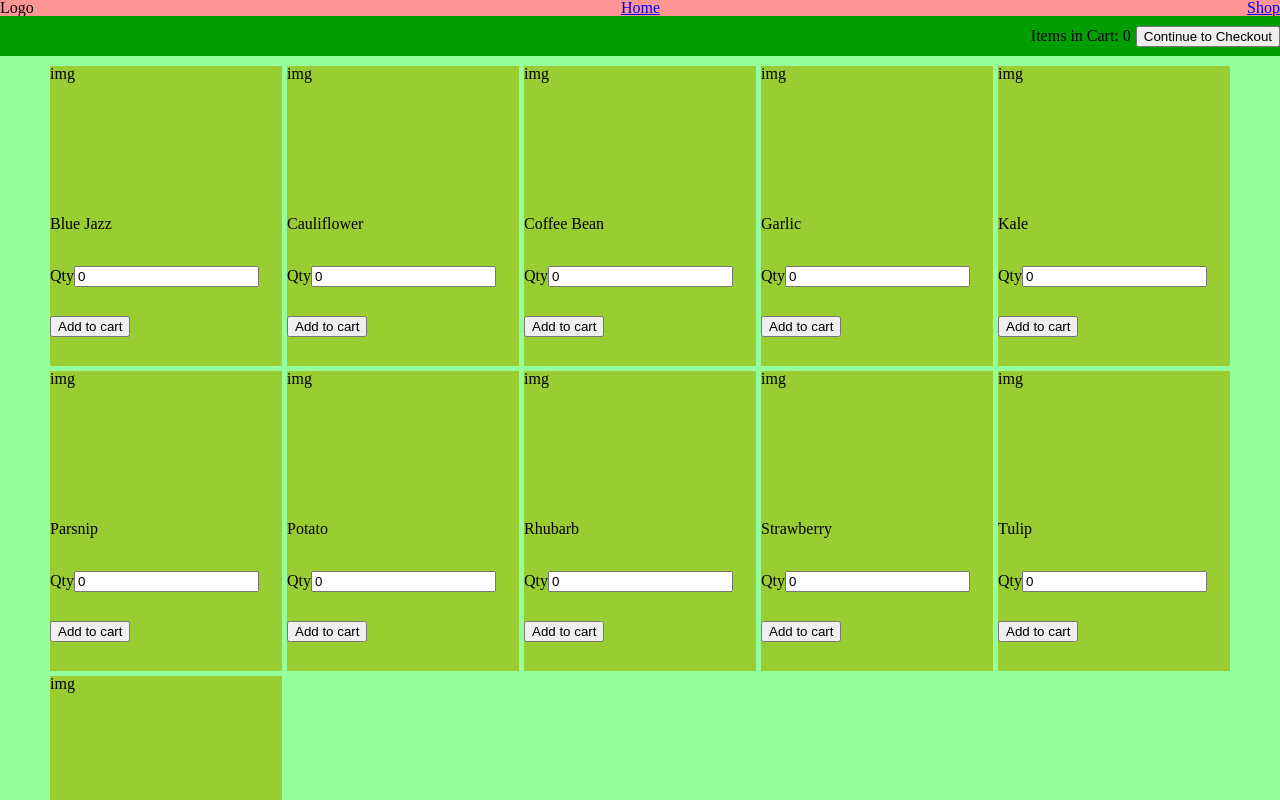
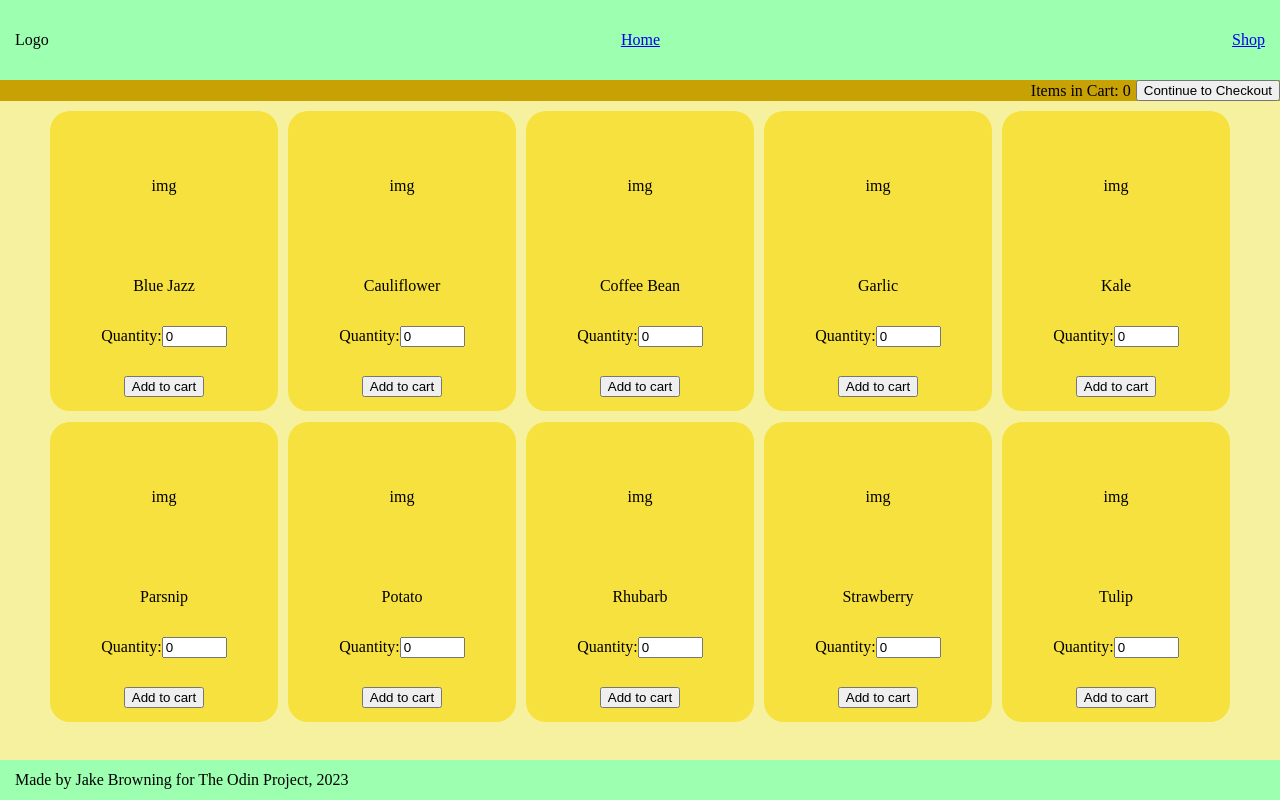
Before and after one commit to JakeBrowning90/shopping-cart, a React (Create React App) app in the folder shopping-cart/: page /shop in a window 1280 px wide. Shown: the top 800 px of the page. Built offline with nearby package versions, Linux system fonts and the light colour scheme.

Commit message:
Set sticky header and footer

```diff
--- a/shopping-cart/src/App.js
+++ b/shopping-cart/src/App.js
@@ -1,6 +1,6 @@
 import React,{ useState, useEffect } from "react";
 import { BrowserRouter, Routes, Route } from "react-router-dom";
-import Nav from "./components/Nav";
+import Header from "./components/Header";
 import Home from "./components/Home";
 import Shop from "./components/Shop";
 import './styles/reset.css';
@@ -19,7 +19,7 @@ const App = () => {
     {key: 7, img: "img", desc: "Rhubarb", cardCount: 0},
     {key: 8, img: "img", desc: "Strawberry", cardCount: 0},
     {key: 9, img: "img", desc: "Tulip", cardCount: 0},
-    {key: 10, img: "img", desc: "Unmilled Rice", cardCount: 0},
+    // {key: 10, img: "img", desc: "Unmilled Rice", cardCount: 0},
   ]);
 
   const handleQuantityChange = (e) => {
@@ -59,7 +59,7 @@ const App = () => {
 
   return (
     <BrowserRouter id="body">
-      <Nav />
+      <Header />
       <Routes>
         <Route path="/" element={<Home />} />
         <Route path="/shop" element={<Shop cartCount={cartCount} inventory={inventory} handleQuantityChange={handleQuantityChange} onClick={addToCart}/>} />
--- a/shopping-cart/src/components/Nav.js
+++ b/shopping-cart/src/components/Header.js
@@ -1,8 +1,8 @@
 import { Link } from "react-router-dom";
 
-function Nav() {
+function Header() {
   return (
-    <div id="Nav">
+    <div id="Header">
       <nav>
         <ul id="NavLinks">
           <li><h1>Logo</h1></li>
@@ -18,4 +18,4 @@ function Nav() {
   );
 }
 
-export default Nav;
+export default Header;
--- a/shopping-cart/src/components/ItemCard.js
+++ b/shopping-cart/src/components/ItemCard.js
@@ -5,7 +5,7 @@ function ItemCard(props) {
       <div className="ItemCard">
         <div>{item.img}</div>
         <div>{item.desc}</div>
-        <div>Qty
+        <div>Quantity:
           <input
             name="cardCount"
             type="number"
--- a/shopping-cart/src/styles/style.css
+++ b/shopping-cart/src/styles/style.css
@@ -1,41 +1,68 @@
-#root{
-    height: 100vh;
+html,
+body,
+#root {
+    height: 100%;
     display: flex;
     flex-direction: column;
 }
 
-#Nav, #Nav > *, #NavLinks, #footer{
-    background-color: rgb(255, 149, 149);
+#Header,
+#footer {
+    box-sizing: border-box;
+    position: fixed;
     display: flex;
     flex-direction: row;
     justify-content: space-between;
     align-items: center;
     width: 100%;
+    background-color: #9dffb0;
 }
 
-#Nav {
-    height: 50px;
+#Header {
+    height: 10vh;
+    top: 0;
 }
 
-#footer{
-    height: 5%
+nav,
+#NavLinks {
+    flex-grow: 1;
 }
 
-#Home, #Shop {
+nav {
+    padding: 0px 15px 0px 15px;
+}
+
+#NavLinks {
+    display: flex;
+    flex-direction: row;
+    justify-content: space-between;
+}
+
+#footer {
+    height: 5vh;
+    bottom: 0;
+    padding-left: 15px;
+}
+
+#Home,
+#Shop {
+    margin-top: 10vh;
+    margin-bottom: 5vh;
     height: 100%
 }
 
-#Home{
-    background-color: rgb(168, 149, 255);
+#Home {
+    background-color: #81f1f7;
 }
 
-#Shop{
-    background-color: rgb(149, 255, 158);
+#Shop {
+    display: flex;
+    flex-direction: column;
 }
 
 #cartDiv {
-    background-color: rgb(0, 158, 0);
-    height: 5%;
+    background-color: #c8a104;
+    height: 10%;
     display: flex;
     justify-content: end;
     align-items: center;
@@ -43,15 +70,32 @@
 }
 
 #itemDisplayDiv {
-    padding: 10px 50px 10px 50px;
+    background-color: #f6f19f;
+    min-height: 90%;
+    padding: 10px 50px 40px 50px;
     display: grid;
     grid-template-columns: repeat(auto-fit, minmax(200px, 1fr));
-    gap: 5px;
+    gap: 10px;
+    overflow: scroll;
 }
 
 .ItemCard {
-    background-color: yellowgreen;
+    background-color: #f7e13e;
     height: 300px;
     display: grid;
     grid-template-rows: 3fr repeat(3, 1fr);
+    justify-content: center;
+    align-items: center;
+    border-radius: 20px;
 }
+
+.ItemCard > * {
+    display: flex;
+    justify-content: center;
+    align-items: center;
+
+}
+
+input {
+    width: 25%;
+}
```
